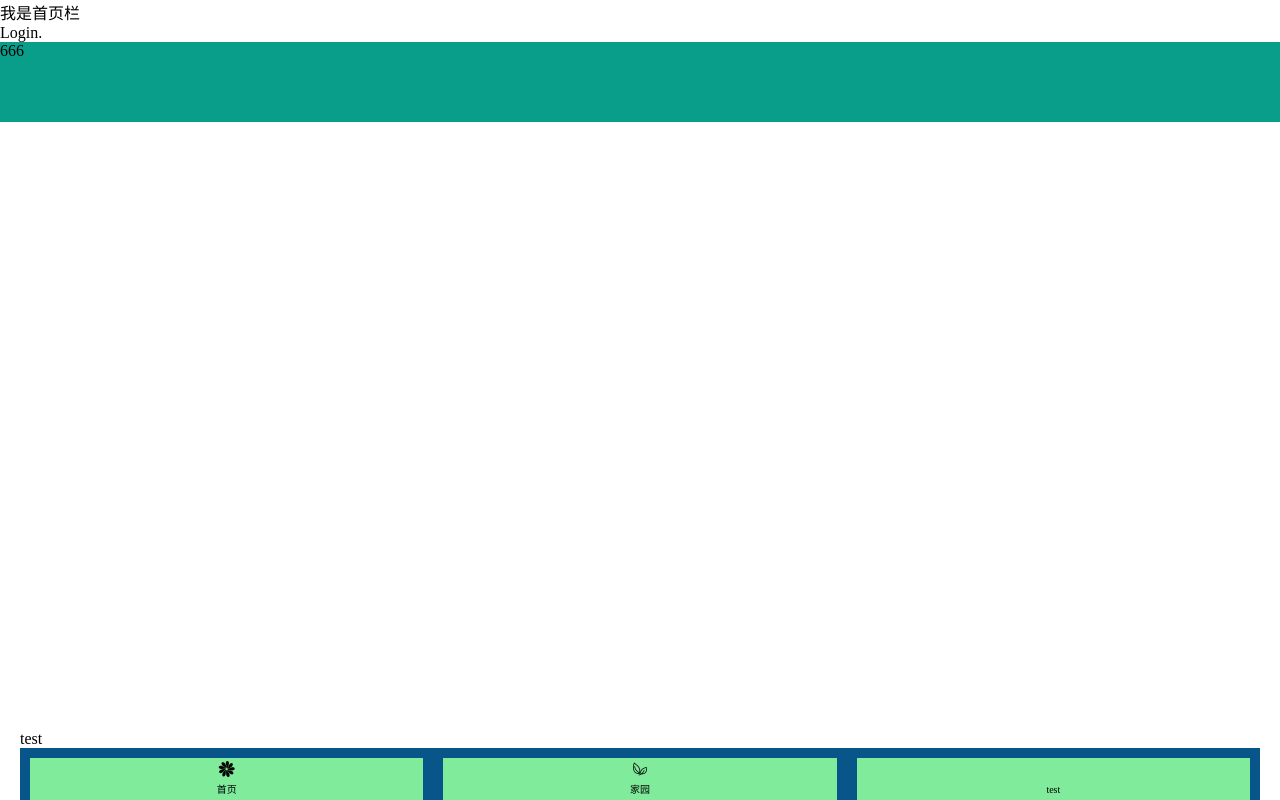
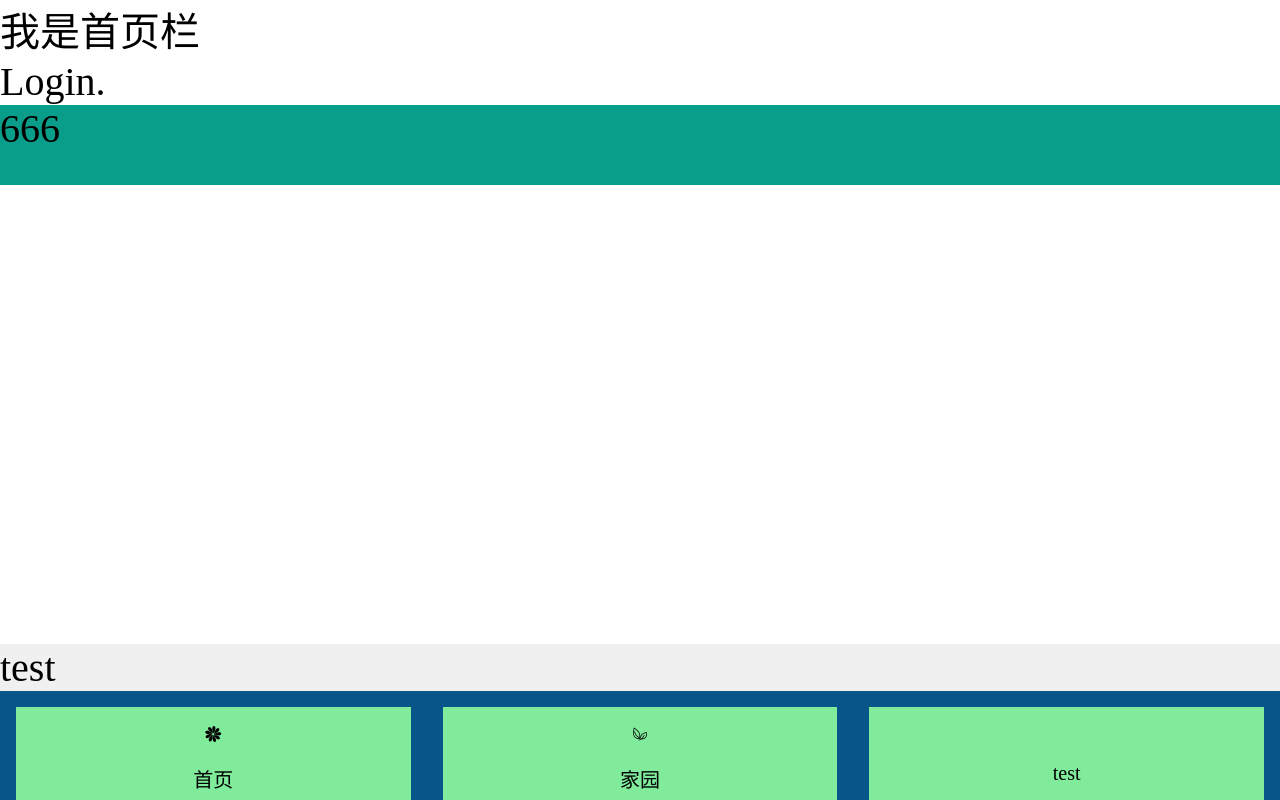
Before and after one commit to dirstart/vue-animate, a Vue app: page /#/index in a window 1280 px wide. Built offline with nearby package versions, Linux system fonts and the light colour scheme.

Commit message:
change to rem

```diff
--- a/src/App.vue
+++ b/src/App.vue
@@ -28,7 +28,7 @@ export default {
 <style lang="less" scoped>
 .app-content {
   width: 100%;
-  height: 600px;
+  height: 100%;
   overflow-y: scroll;
 }
 .app-footer {
--- a/src/assets/css/base.less
+++ b/src/assets/css/base.less
@@ -1,3 +1,34 @@
-// html {
-//   color: blue;
-// }
+/*   rem 移动端   */
+html {
+    font-size : 20px;
+}
+@media only screen and (min-width: 401px){
+    html {
+        font-size: 25px !important;
+    }
+}
+@media only screen and (min-width: 428px){
+    html {
+        font-size: 26.75px !important;
+    }
+}
+@media only screen and (min-width: 481px){
+    html {
+        font-size: 30px !important;
+    }
+}
+@media only screen and (min-width: 569px){
+    html {
+        font-size: 35px !important;
+    }
+}
+@media only screen and (min-width: 641px){
+    html {
+        font-size: 40px !important;
+    }
+}
+
+// 全局 box-sizing 布局？
+div {
+    box-sizing: border-box;
+}
--- /dev/null
+++ b/src/assets/css/mixin.less
@@ -0,0 +1,4 @@
+/*  rem mixin函数  */
+.px2rem(@name, @px) {
+  @{name}: @px / @root-px;
+}
--- a/src/assets/css/style.less
+++ b/src/assets/css/style.less
@@ -1,3 +1,5 @@
 @import url('./base.less');
 @import url('./reset.css');
 // @import url('./iconfont.css'); // 最终决定静态引入了，再见
+@import url('./mixin.less');
+@import url('./variable.less');
--- a/src/components/footerBar.vue
+++ b/src/components/footerBar.vue
@@ -32,8 +32,7 @@
 <style lang="less" scoped="">
   .all-wrap {
     width: 100%;
-    padding: 10px 20px;
-    padding-bottom: 0;
+    background-color: #f0f0f0;
   }
   ul {
     display: flex;
@@ -41,20 +40,18 @@
     background-color: #08558a;
 
     > li {
-      margin: 10px 10px 0 10px;
-      padding: 3px 0 3px 0;
+      margin: .4rem .4rem 0 .4rem;
       flex: 1;
+      line-height: 1rem;
       background-color: #7FEB9B;
-      // color: #fff;
       i,
       span {
         display: inline-block;
-        // display: block;
         width: 100%;
         text-align: center;
       }
       span {
-        font-size: 10px;
+        font-size: .5rem;
       }
     }
   }
--- a/src/router/index.js
+++ b/src/router/index.js
@@ -35,7 +35,7 @@ const router = new Router({
       }
     },
     {
-      path: 'home',
+      path: '/home',
       component: Home,
       meta: {
         title: '个人中心'
```
Also changed, not shown: src/assets/css/variable.less (added), 1 other file (tests, documents, lock files or other folders).
